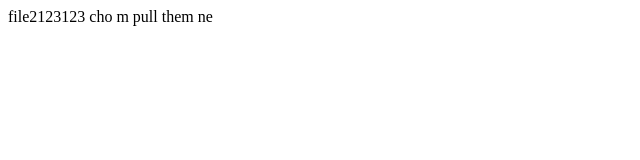
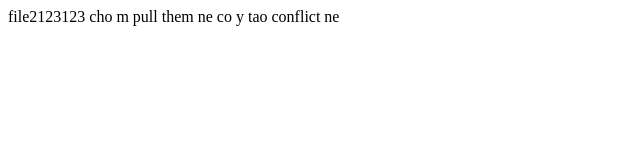
Before and after one commit to chituenguyen/testing_git, a plain HTML site: page file2.html in a window 1280 px wide. Shown: the whole page, without its empty margins (0-640 px from the left). Drawn offline with Linux system fonts and the light colour scheme.

Commit message:
Update file2.html

```diff
--- a/file2.html
+++ b/file2.html
@@ -11,6 +11,7 @@
 <body>
     file2123123
     cho m pull them ne
+    co y tao conflict ne
 </body>
 
 </html>
```
